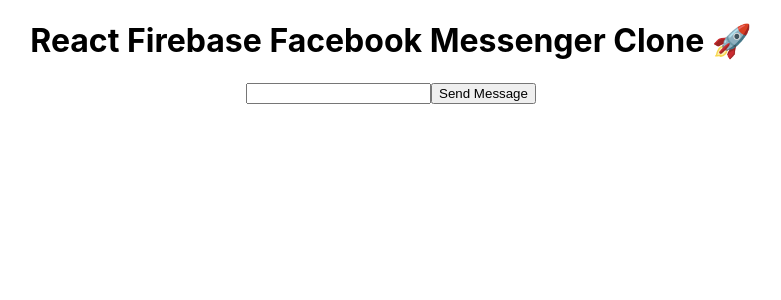
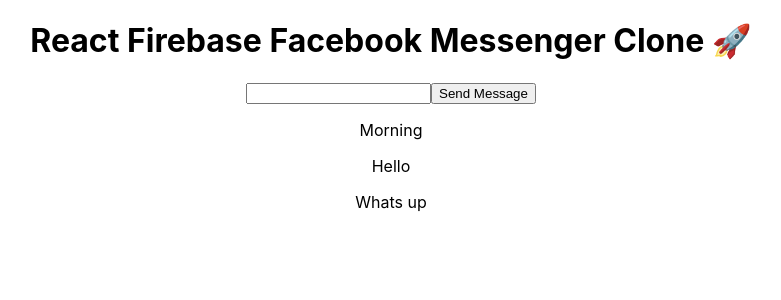
Before and after one commit to NirajanMahara/messenger-clone-2021, a React (Create React App) app: page / in a window 1280 px wide. Shown: the top 300 px of the page, without its empty margins (249-1030 px from the left). Built offline with nearby package versions, Linux system fonts and the light colour scheme.

Commit message:
JSX => HTML & JS embedded inside & `.map` loop `messages` inside `p` in `App.js` 📝

```diff
--- a/src/App.js
+++ b/src/App.js
@@ -25,7 +25,9 @@
       <input value={input} onChange={(event) => setInput(event.target.value)} />
       <button onClick={sendMessage}>Send Message</button>
 
-      {/* <Messages themselves /> */}
+      {messages.map((message) => (
+        <p>{message}</p>
+      ))}
     </div>
   );
 }
```
